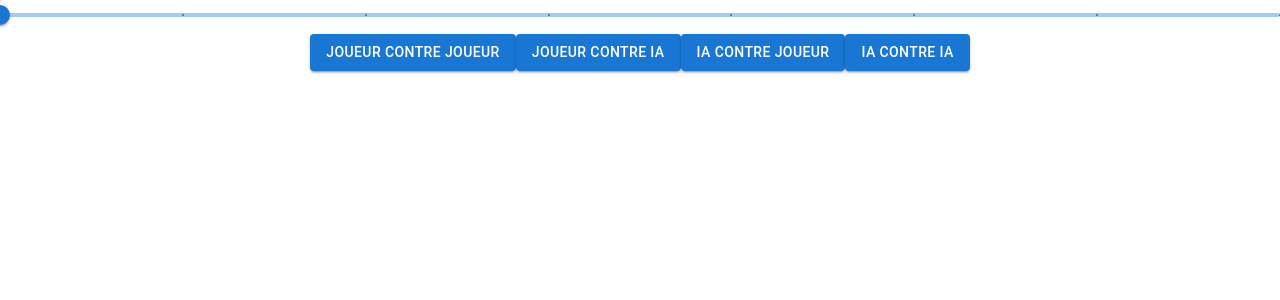
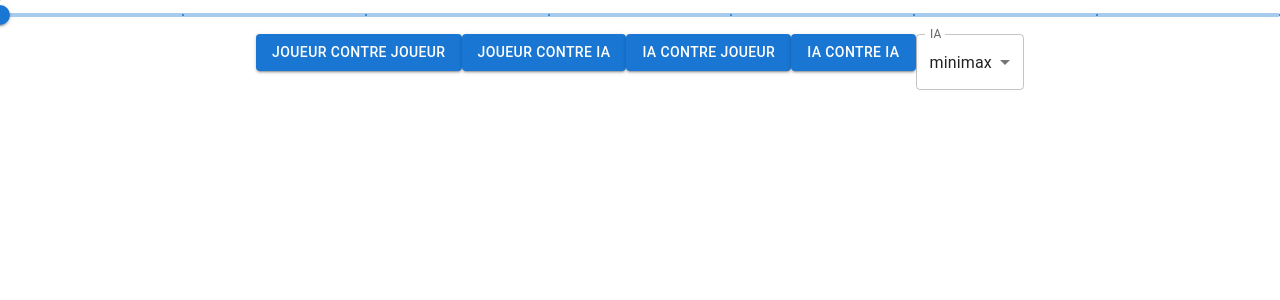
Before and after one commit to Energisse/POLYTECH-IA-PROJET-PIPOPIPETTE, a React (Create React App) app: page / in a window 1280 px wide. Shown: the top 300 px of the page. Built offline with nearby package versions, Linux system fonts and the light colour scheme.

Commit message:
tentative mcts ;(

```diff
--- a/src/App.tsx
+++ b/src/App.tsx
@@ -1,4 +1,11 @@
-import { Button, Slider } from "@mui/material";
+import {
+  Button,
+  FormControl,
+  InputLabel,
+  MenuItem,
+  Select,
+  Slider,
+} from "@mui/material";
 import { useState } from "react";
 import "./App.css";
 import Game from "./Game";
@@ -8,6 +15,8 @@ function App() {
   const [size, setSize] = useState<number>(3);
 
   const [mode, setMode] = useState<GameMode | null>(null);
+
+  const [ia, setIa] = useState<"minimax" | "alphabeta" | "mcts">("minimax");
 
   const handleChange = (event: Event, newValue: number | number[]) => {
     setSize(newValue as number);
@@ -33,16 +42,35 @@ function App() {
             Joueur contre IA
           </Button>
           <Button variant="contained" onClick={() => setMode(GameMode["IAv1"])}>
-          IA contre Joueur
+            IA contre Joueur
           </Button>
-          <Button variant="contained" onClick={() => setMode(GameMode["IAvIA"])}>
+          <Button
+            variant="contained"
+            onClick={() => setMode(GameMode["IAvIA"])}
+          >
             IA contre IA
           </Button>
+          <FormControl >
+            <InputLabel id="demo-simple-select-label">IA</InputLabel>
+            <Select
+              labelId="demo-simple-select-label"
+              id="demo-simple-select"
+              value={ia}
+              label="Ia"
+              onChange={(e) =>
+                setIa(e.target.value as "minimax" | "alphabeta" | "mcts")
+              }
+            >
+              <MenuItem value={"minimax"}>minimax</MenuItem>
+              <MenuItem value={"alphabeta"}>alphabeta</MenuItem>
+              <MenuItem value={"mcts"}>mcts</MenuItem>
+            </Select>
+          </FormControl>
         </>
       ) : (
         <>
           <Button onClick={() => setMode(null)}>Retour</Button>
-          <Game size={size} mode={mode}/>
+          <Game size={size} mode={mode} ia={ia} />
         </>
       )}
     </div>
--- a/src/Game.tsx
+++ b/src/Game.tsx
@@ -11,7 +11,7 @@ const { cellSizeRatio, spaceSizeRatio, borderSizeRatio, taille } = config;
 
 let game: GameConstructor;
 
-function Game({ size, mode }: { size: number; mode: GameMode }) {
+function Game({ size, mode,ia }: { size: number; mode: GameMode,ia: "minimax" | "alphabeta" | "mcts"}) {
   const [verticals, setVerticals] = useState<Array<Array<number>>>([]);
   const [horizontals, setHorizontals] = useState<Array<Array<number>>>([]);
   const [cells, setCells] = useState<Array<Array<number>>>([]);
@@ -29,7 +29,7 @@ function Game({ size, mode }: { size: number; mode: GameMode }) {
   }, [size]);
 
   useEffect(() => {
-    game = new GameConstructor(size, mode);
+    game = new GameConstructor(size, mode,ia);
     setVerticals([...game.board.getVerticals()]);
     setHorizontals([...game.board.getHorizontals()]);
     setCells([...game.board.getCells()]);
--- a/src/utils/game.ts
+++ b/src/utils/game.ts
@@ -1,6 +1,6 @@
 import nigamax from "./nigamax";
 import negamax from "./negamax";
-import mcts from "./mcts";
+import mcts, { MctsNode } from "./mcts";
 
 export enum GameMode {
   "1v1",
@@ -12,12 +12,34 @@ export enum GameMode {
 export default class Game extends EventTarget {
   private gameMode: GameMode;
   readonly board: Board;
+  private ia: any
   private stoped: boolean = false;
 
-  constructor(size: number, gameMode: GameMode) {
+  constructor(size: number, gameMode: GameMode,ia?: "minimax" | "alphabeta" | "mcts") {
     super();
     this.gameMode = gameMode;
     this.board = new Board(size);
+    switch (ia) {
+      case "minimax":
+        this.ia = ()=>nigamax(this.board, 2, true, this.board.getTour() - 1);
+        break;
+      case "alphabeta":
+        this.ia = ()=>negamax(this.board, 2, true, this.board.getTour() - 1);
+        break;
+      case "mcts":
+        this.ia = (()=>{
+          let lastNode: MctsNode |null = null;
+          return ()=>{
+            const result = mcts(lastNode || this.board, this.board.getTour() - 1, 1_000);
+            lastNode = result.bestNode;
+            lastNode.parent = null;
+            return result;
+          };
+        })()
+        break;
+
+    }
+
     if (this.gameMode === GameMode.IAvIA) {
       this.iaLoop();
     }
@@ -61,20 +83,15 @@ export default class Game extends EventTarget {
   public iaPlay() {
     return new Promise<void>((resolve) => {
       const tour = this.board.getTour();
-      // const { x, y, orientation } = minimax(this, 3, true,this.board.getTour() - 1);
-      // const { x, y, orientation } = negamax(this, 3, true,this.board.getTour() - 1);
-
       const start = window.performance.now();
-      // const { x, y, orientation } = nigamax(this.board, 2, true, this.board.getTour() - 1);
-      const { x, y, orientation } = mcts(this.board, this.board.getTour() - 1, 10_000);
+      const coup: { x: number; y: number; orientation: "vertical" | "horizontal" } = this.ia();
       const end = window.performance.now();
       setTimeout(() => {
-        this.board.play(orientation, x, y);
+        this.board.play(coup.orientation, coup.x, coup.y);
         if (this.board.getTour() === tour && !this.board.isFinished()) this.iaPlay();
         resolve()
       }, 500 - (end - start));
-
-    });
+      });
   }
 }
 
--- a/src/utils/mcts.ts
+++ b/src/utils/mcts.ts
@@ -1,24 +1,25 @@
 import { Board } from "./game";
 
-export default function mcts(board: Board, player: number, iterations: number) {
-    const root = new Node(board, player);
+export default function mcts(boardOrNode: Board|MctsNode, player: number, iterations: number) {
+    let root = boardOrNode instanceof MctsNode ? boardOrNode : new MctsNode(boardOrNode, player);
     while (root.getNumberVisited() < iterations) {
         root.run();
     }
-
+    console.log(root)
     return root.getBestChild();
 }
 
-class Node {
-    private wins: number;
-    private visits: number;
-    private nodes: Map<"vertical" | "horizontal", Map<number, Map<number, Node>>>;
-    private parent: Node | null;
+
+export class MctsNode {
+    public wins: number;
+    public visits: number;
+    private nodes: Map<"vertical" | "horizontal", Map<number, Map<number, MctsNode>>>;
+    public parent: MctsNode | null;
     private board: Board;
     private player: number;
     private generator: Generator<{ orientation: "vertical" | "horizontal"; x: number; y: number, board: Board }, void, unknown>;
 
-    constructor(board: Board, player: number, parent: Node | null = null) {
+    constructor(board: Board, player: number, parent: MctsNode | null = null) {
         this.wins = 0;
         this.visits = 0;
         this.nodes = new Map();
@@ -34,24 +35,31 @@ class Node {
 
     public run() {
         if (this.board.isFinished()) {
-            this.backpropagation(this.simulate());
+            for(let i = 0; i < 100; i++){
+                this.backpropagation(this.simulate());
+            }
             return
         }
 
-        if (this.expansion()) return;
-
-        const { bestNode } = this.selection();
-        bestNode.run();
+        let newChild = this.expansion()
+        if (newChild){
+            for(let i = 0; i < 100; i++){
+                newChild.backpropagation(newChild.simulate());
+            }
+        }
+        else{
+            const { bestNode } = this.selection();
+            bestNode.run();
+        }
     }
 
     private selection(): {
-        bestNode: Node;
+        bestNode: MctsNode;
         x: number;
         y: number;
         orientation: "vertical" | "horizontal";
-
     } {
-        let bestNode: Node | null = null;
+        let bestNode: MctsNode | null = null;
         let x: number = 0;
         let y: number = 0;
         let orientation: "vertical" | "horizontal" = "vertical";
@@ -90,7 +98,7 @@ class Node {
         if (done) return false;
 
         const { orientation, x, y, board } = value;
-        const child = new Node(board, this.player, this);
+        const child = new MctsNode(board, this.player, this);
         let mapOrientation = this.nodes.get(orientation);
         if (!mapOrientation) {
             mapOrientation = new Map();
@@ -105,9 +113,7 @@ class Node {
 
         mapX.set(y, child);
 
-        child.backpropagation(child.simulate());
-
-        return true;
+        return child;
     }
 
     private backpropagation(won: boolean) {
@@ -121,7 +127,7 @@ class Node {
     }
 
     public getBestChild() {
-        let bestNode: Node | null = null;
+        let bestNode: MctsNode | null = null;
         let x: number = 0;
         let y: number = 0;
         let orientation: "vertical" | "horizontal" = "vertical";
@@ -140,7 +146,7 @@ class Node {
                 });
             });
         });
-        return { bestNode, x, y, orientation };
+        return { bestNode:bestNode!, x, y, orientation };
     }
 
     getNumberVisited() {
```
